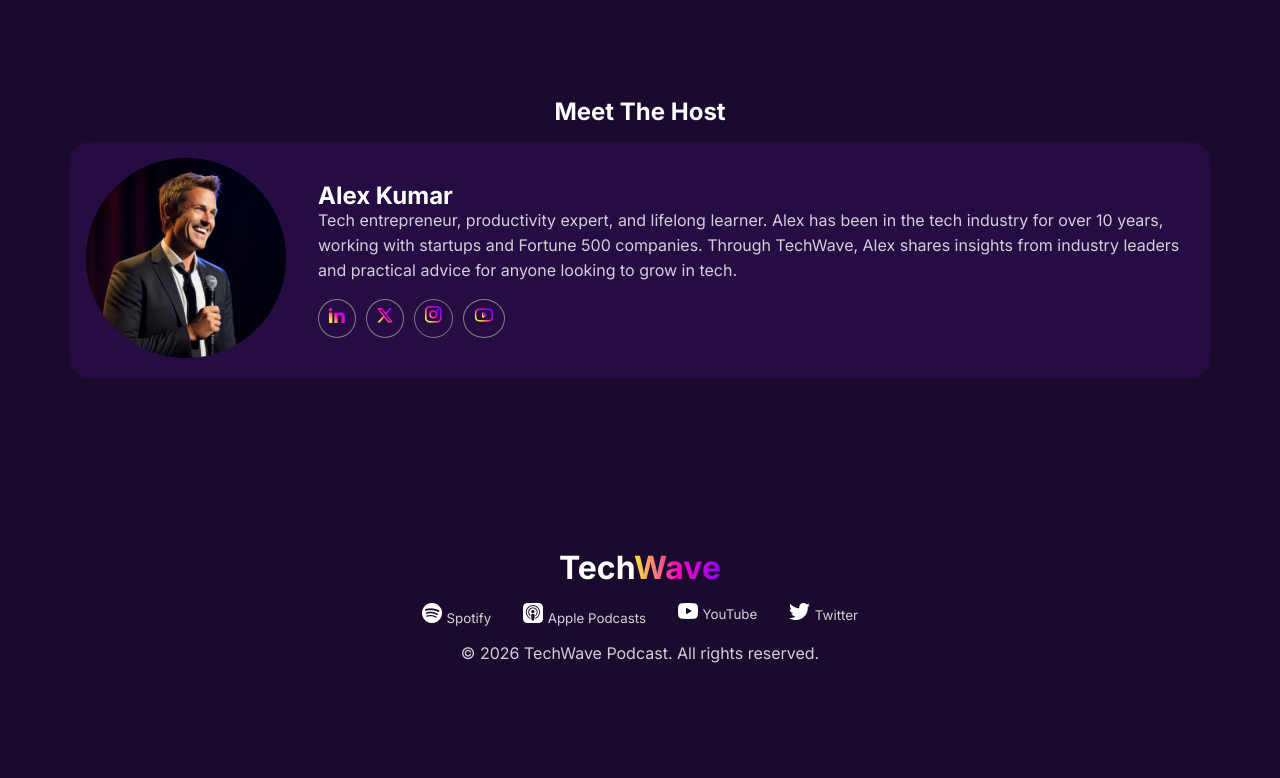
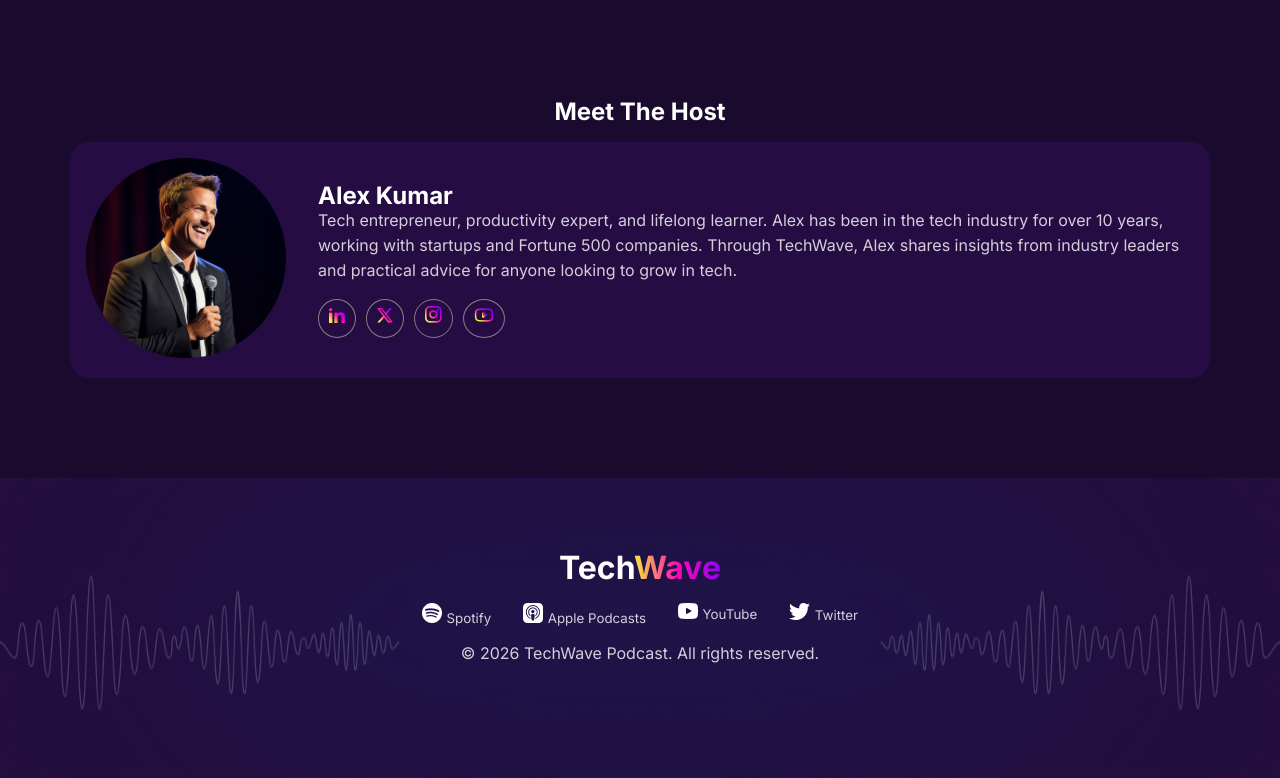
Before and after one commit to KanizSanjila/Assignment-2, a plain HTML site: page index.html in a window 1280 px wide. Shown: the part 2434-3212 px from the top of the page. Drawn offline with Linux system fonts and the light colour scheme; the site is published under a folder, as on GitHub Pages, so addresses that start at the root find nothing.

Commit message:
footer mange

```diff
--- a/styles/style.css
+++ b/styles/style.css
@@ -281,7 +281,7 @@
 }
 /* ....footer..... */
 footer{
-    background-image: url('/assets/footer-bg.png');
+    background-image: url('../assets/footer-bg.png');
      background-position: center;
     background-size: cover;
    text-align: center;
```
